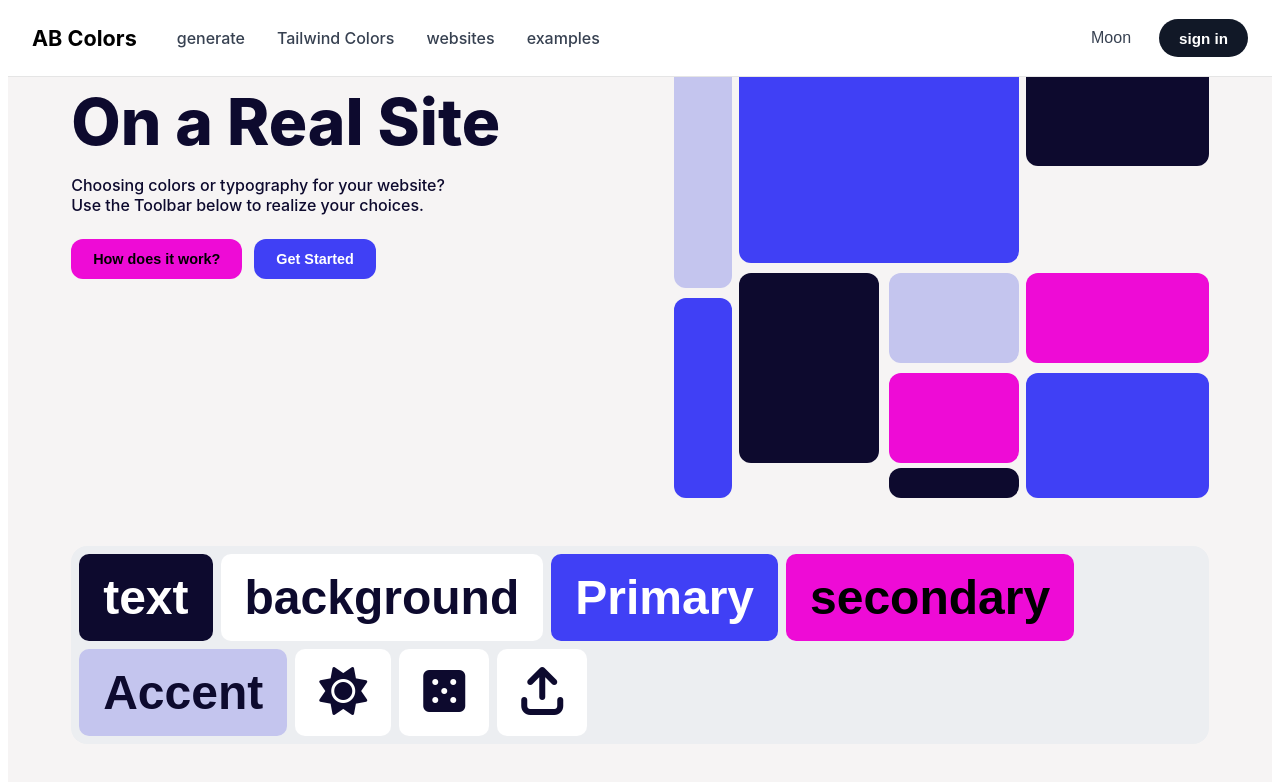
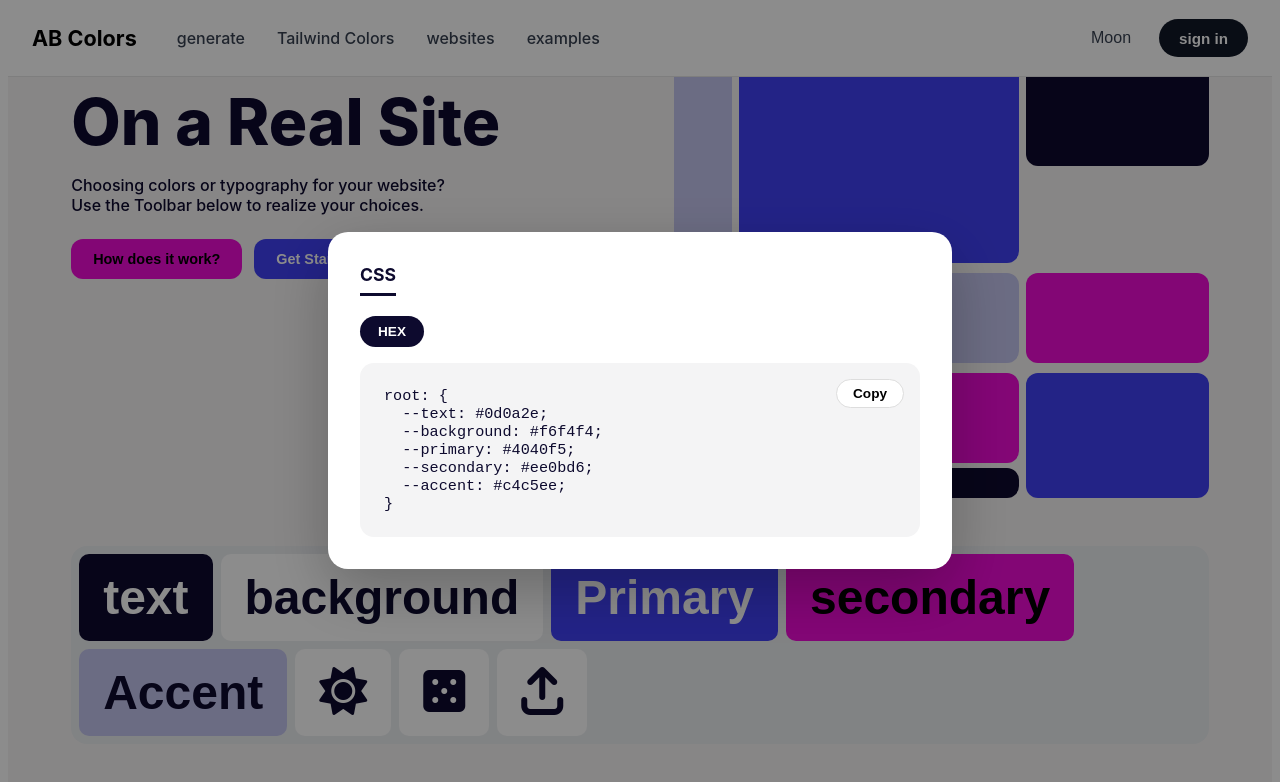
Before and after one commit to itzmitto/ab-colors-website, a React (Vite) app: page / in a window 1280 px wide. Both pictures are taken after a click on the button 542 px from the left and 903 px from the top of the page. Shown: the part 211-993 px from the top of the page. Built offline with nearby package versions, Linux system fonts and the light colour scheme.

Commit message:
const copy popup toegevoegd voor de colors van de type ColorKey = "text" | "bg" | "primary" | "secondary" | "accent";

```diff
--- /dev/null
+++ b/src/components/ExportPopup.tsx
@@ -0,0 +1,79 @@
+import { useRef, useEffect, useState } from "react";
+
+type ColorKey = "text" | "bg" | "primary" | "secondary" | "accent";
+
+interface ExportPopupProps {
+    colors: Record<ColorKey, string>;
+    onClose: () => void;
+}
+
+const labelMap: Record<ColorKey, string> = {
+    text: "text",
+    bg: "background",
+    primary: "primary",
+    secondary: "secondary",
+    accent: "accent",
+};
+
+function ExportPopup({ colors, onClose }: ExportPopupProps) {
+    const popupRef = useRef<HTMLDivElement>(null);
+    const [copied, setCopied] = useState(false);
+
+    useEffect(() => {
+        function handleClickOutside(e: MouseEvent) {
+            if (popupRef.current && !popupRef.current.contains(e.target as Node)) {
+                onClose();
+            }
+        }
+        function handleEscape(e: KeyboardEvent) {
+            if (e.key === "Escape") onClose();
+        }
+        document.addEventListener("mousedown", handleClickOutside);
+        document.addEventListener("keydown", handleEscape);
+        return () => {
+            document.removeEventListener("mousedown", handleClickOutside);
+            document.removeEventListener("keydown", handleEscape);
+        };
+    }, [onClose]);
+
+    const cssString = `root: {
+${(Object.keys(colors) as ColorKey[])
+            .map((key) => `  --${labelMap[key]}: ${colors[key]};`)
+            .join("\n")}
+}`;
+
+    const handleCopy = async () => {
+        try {
+            await navigator.clipboard.writeText(cssString);
+            setCopied(true);
+            setTimeout(() => setCopied(false), 1500);
+        } catch (err) {
+            console.error("Copy failed:", err);
+        }
+    };
+
+    return (
+        <div className="export-overlay">
+            <div className="export-popup" ref={popupRef}>
+                <div className="export-tabs">
+                    <span className="export-tab export-tab-active">CSS</span>
+                </div>
+
+                <div className="export-format-row">
+                    <button className="export-format-btn export-format-btn-active">
+                        HEX
+                    </button>
+                </div>
+
+                <div className="export-code-wrapper">
+                    <button className="export-copy-btn" onClick={handleCopy}>
+                        {copied ? "Copied!" : "Copy"}
+                    </button>
+                    <pre className="export-code">{cssString}</pre>
+                </div>
+            </div>
+        </div>
+    );
+}
+
+export default ExportPopup;
--- a/src/components/MainSection.tsx
+++ b/src/components/MainSection.tsx
@@ -1,5 +1,6 @@
 import { useState, useEffect } from "react";
 import ColorPicker from "./ColorPicker";
+import ExportPopup from "./ExportPopup";
 
 type ColorKey = "text" | "bg" | "primary" | "secondary" | "accent";
 
@@ -24,6 +25,7 @@ function MainSection() {
     const [activePicker, setActivePicker] = useState<ColorKey | null>(null);
     const [isDark, setIsDark] = useState(false);
     const [previousBg, setPreviousBg] = useState<string>(defaultColors.bg);
+    const [showExportPopup, setShowExportPopup] = useState(false);
 
     useEffect(() => {
         const root = document.documentElement;
@@ -89,7 +91,6 @@ function MainSection() {
             primary: randomHexColor(),
             secondary: randomHexColor(),
             accent: randomHexColor(),
-            // bg blijft ongewijzigd
         }));
     };
 
@@ -230,10 +231,21 @@ function MainSection() {
                     >
                         <i className="fa-solid fa-dice-five"></i>
                     </button>
-                    <button className="tool tool-icon" aria-label="icon3">
+                    <button
+                        className="tool tool-icon"
+                        aria-label="icon3"
+                        onClick={() => setShowExportPopup(true)}
+                    >
                         <i className="fa-solid fa-arrow-up-from-bracket"></i>
                     </button>
                 </div>
+
+                {showExportPopup && (
+                    <ExportPopup
+                        colors={colors}
+                        onClose={() => setShowExportPopup(false)}
+                    />
+                )}
             </section>
         </main>
     );
--- a/src/styling/main.css
+++ b/src/styling/main.css
@@ -243,3 +243,96 @@ main {
     height: 36px;
     border-radius: 10px;
 }
+
+.export-overlay {
+    position: fixed;
+    inset: 0;
+    background: rgba(0, 0, 0, 0.45);
+    display: flex;
+    align-items: center;
+    justify-content: center;
+    z-index: 100;
+}
+
+.export-popup {
+    background: #fff;
+    border-radius: 20px;
+    padding: 32px;
+    width: 90%;
+    max-width: 560px;
+    box-shadow: 0 20px 60px rgba(0, 0, 0, 0.25);
+}
+
+.export-tabs {
+    display: flex;
+    gap: 24px;
+    margin-bottom: 20px;
+}
+
+.export-tab {
+    font-size: 1.1rem;
+    font-weight: 700;
+    color: var(--color-text);
+    padding-bottom: 8px;
+    cursor: pointer;
+}
+
+.export-tab-active {
+    border-bottom: 3px solid var(--color-text);
+}
+
+.export-format-row {
+    display: flex;
+    gap: 8px;
+    margin-bottom: 16px;
+}
+
+.export-format-btn {
+    border: none;
+    border-radius: 20px;
+    padding: 8px 18px;
+    font-size: 0.85rem;
+    font-weight: 600;
+    cursor: pointer;
+    background: #eceef1;
+    color: var(--color-text);
+}
+
+.export-format-btn-active {
+    background: var(--color-text);
+    color: #fff;
+}
+
+.export-code-wrapper {
+    position: relative;
+    background: #f4f4f5;
+    border-radius: 14px;
+    padding: 24px;
+}
+
+.export-code {
+    margin: 0;
+    font-family: monospace;
+    font-size: 0.95rem;
+    color: var(--color-text);
+    white-space: pre-wrap;
+    word-break: break-word;
+}
+
+.export-copy-btn {
+    position: absolute;
+    top: 16px;
+    right: 16px;
+    border: 1px solid #ddd;
+    background: #fff;
+    border-radius: 20px;
+    padding: 6px 16px;
+    font-size: 0.85rem;
+    font-weight: 600;
+    cursor: pointer;
+    transition: background 0.15s ease;
+}
+
+.export-copy-btn:hover {
+    background: #f0f0f0;
+}
```
